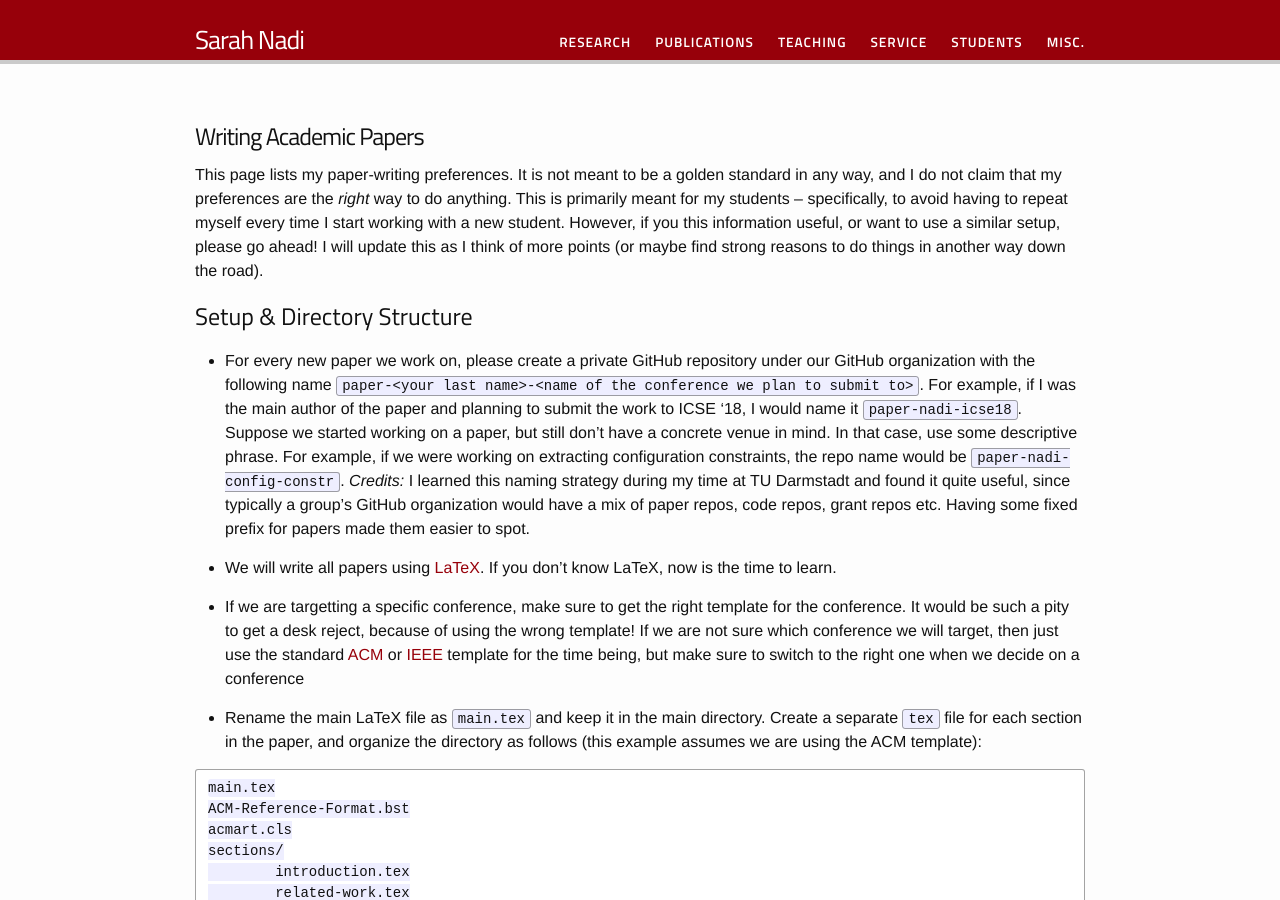
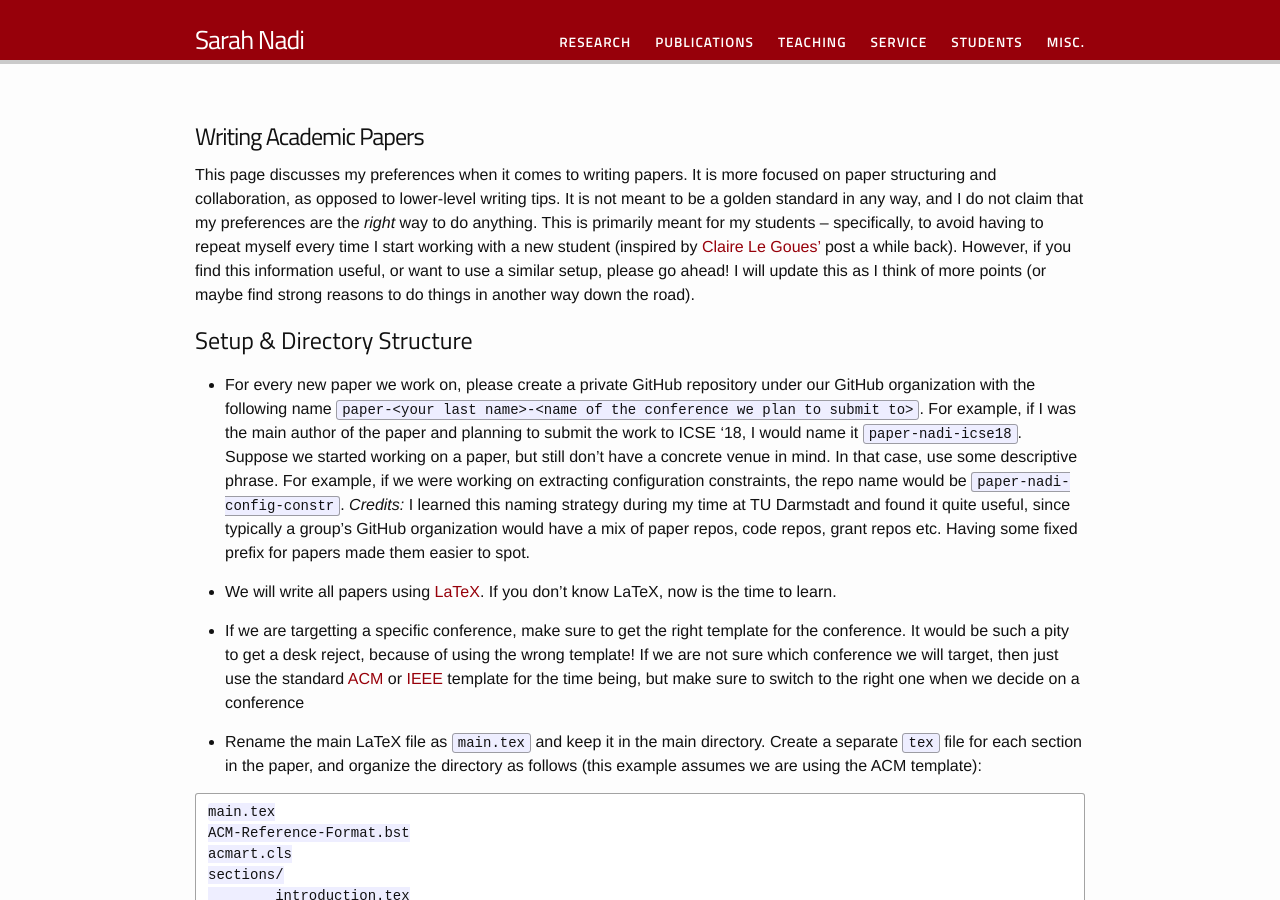
Before and after one commit to snadi/snadi.github.io, a Jekyll site: the page built from pages/WritingPapers.md, in a window 1280 px wide and 900 px high. Built offline with Jekyll 4.4.1, drawn with Linux system fonts in a browser that asks for light colours; our own code applies the rules of GitHub Pages for plain Markdown files; some of the changed text lies outside the part shown.

Commit message:
Fix some sentences and add credits

```diff
--- a/pages/WritingPapers.md
+++ b/pages/WritingPapers.md
@@ -6,7 +6,7 @@ permalink: /writing-papers/
 
 # Writing Academic Papers
 
-This page lists my paper-writing preferences. It is not meant to be a golden standard in any way, and I do not claim that my preferences are the *right* way to do anything. This is primarily meant for my students -- specifically, to avoid having to repeat myself every time I start working with a new student. However, if you this information useful, or want to use a similar setup, please go ahead! I will update this as I think of more points (or maybe find strong reasons to do things in another way down the road).
+This page discusses my preferences when it comes to writing papers. It is more focused on paper structuring and collaboration, as opposed to lower-level writing tips. It is not meant to be a golden standard in any way, and I do not claim that my preferences are the *right* way to do anything. This is primarily meant for my students -- specifically, to avoid having to repeat myself every time I start working with a new student (inspired by [Claire Le Goues'](https://clairelegoues.com/2016/08/23/things-i-keep-repeating-about-writing/) post a while back). However, if you find this information useful, or want to use a similar setup, please go ahead! I will update this as I think of more points (or maybe find strong reasons to do things in another way down the road).
 
 ## Setup & Directory Structure
 
@@ -116,17 +116,17 @@ The idea is to include the other files in the `main.tex` file as needed. This is
 * When you are the only one working on the repository, there are no chances of conflicts. However, if we are both editing the paper, we should coordinate such that we are not both editing the same sections (that's why I like each section to go in a separate file). We can do this via Slack or email.
 
 
-* Before you try pulling changes into your local repository, make sure to commit your current changes first and then do `git pull --rebase`. Do the same before pushing changes. This decreases the chances of us getting unnecessary merge conflict messages and provides a cleaner history for us.
+* Before you try pulling changes into your local repository, make sure to commit your current changes first and then do `git pull --rebase`. Do the same before pushing changes. This decreases the chances of us getting unnecessary merge conflict messages and provides a cleaner history for us (i.e., no unnecessary merges).
 
 * While I have not strictly implemented this myself so far, I think it is a good idea to have each sentence in a separate line (Sebastian Proksch at TU Darmstadt, now at U. Zürich used to follow this). This makes it easier to diff versions and resolve conflicts. I will try to implement this myself going forward.
 
 
 ## Writing Style
 
-* I'm very picky about writing. I don't claim to be the world's best writer, but I have several pet peeves:
+* I don't claim to be the world's best writer, but I have several pet peeves:
 	* make sure you know when to use `the` vs. `a` vs. neither. If you find me constantly adding or removing `the`'s from your text and you don't understand what the problem is, come ask me why. Please do not just keep doing the same thing over and over again; it's frustrating for both of us.
 	* If you have a sentence that's four lines long, it is likely confusing and hard to understand. Break it down. The more concisely you can say something the better. If you need more words, use multiple sentences. You need to take the reader through the flow of your arguments. Don't loose readers by forcing them to go back and read each sentence or paragraph twice. Make their life easier. Reviewers are already picky as it is.. don't give them another reason to shoot your paper down.
-	* To avoid typing a long list (and it's hard to remember all of them now), Claire La Goues has a good [post](https://clairelegoues.com/2016/08/23/things-i-keep-repeating-about-writing/) about writing style, which was actually at the back of my head when I wrote this. However, note how she prefers having the whole paper in one file and I don't ? -- hence, each advisor's personal preferences.
+	* To avoid typing a long list (and it's hard to remember all of them now), Claire Le Goues' [post](https://clairelegoues.com/2016/08/23/things-i-keep-repeating-about-writing/) has good tips on writing style. However, note how she prefers having the whole paper in one file and I don't ? -- hence, each advisor's personal preferences.
 
 * In general, be prepared to do multiple iterations on the paper. We might end up re-organzing things several times. Be patient and give yourself enough time ahead of the deadline for these iterations.
 
```
